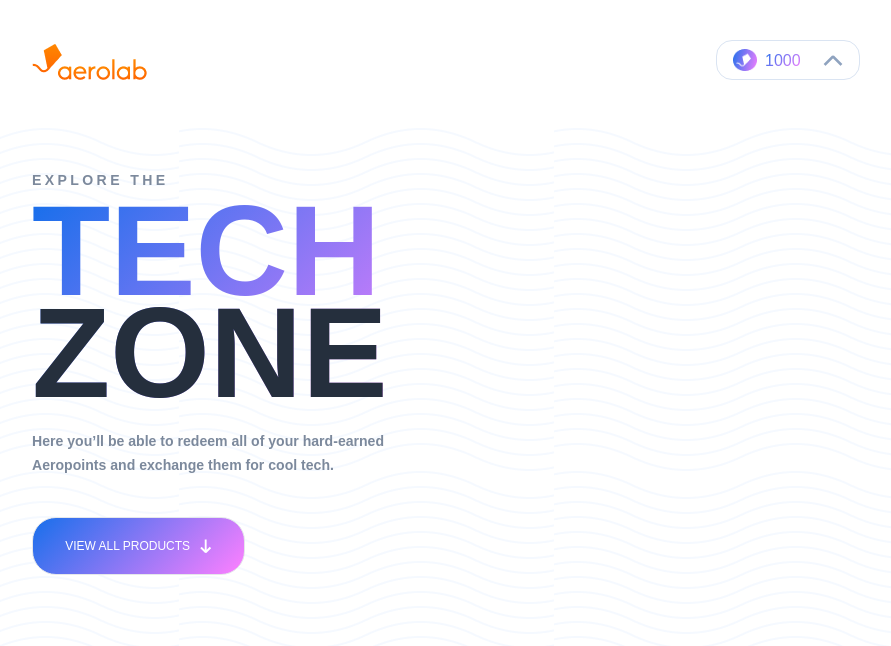
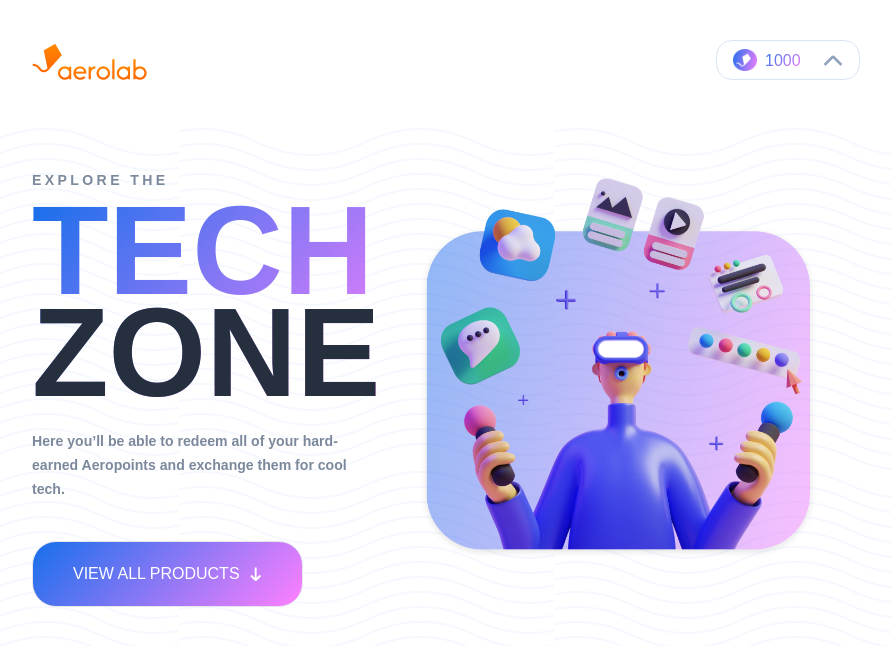
Before and after one commit to Kashif-Saleem-Ghuman/catalog-loyalty-program, a Next.js app: page / in a window 1280 px wide. Shown: the top 646 px of the page, without its empty margins (196-1087 px from the left). Built offline with nearby package versions, Linux system fonts and the light colour scheme.

Commit message:
Refac: Modified code to improve styleing and add new image on home page

```diff
--- a/app/page.js
+++ b/app/page.js
@@ -4,11 +4,14 @@ import Image from "next/image"
 export default function Home() {
   return (
     <main className="background pb-20">
-      <section className=" xl:flex xl:flex-col xl:flex-wrap pt-10 mx-5 px-6 md:mx-auto md:w-4/12 xl:ms-56 xl:ps-0 xl:pe-0  xl:mx-0">
+      <section className="xl:flex xl:mx-56 ">
+
+
+        <div className="pt-10 mx-5 px-6 md:mx-auto md:w-5/12 xl:flex xl:flex-col  xl:w-6/12 xl:ps-0 xl:pe-0 xl:mx-0 ">
           <h2 className="text-center text-Neutral-600 text-base font-semibold tracking-24% xl:text-start xl:text-1-vw">EXPLORE THE</h2>
-        <h1 className="mt-2 multicolortext text-center text-mob-25  md:text-tab-9 font-black xl:text-start leading-mob md:leading-tab xl:text-10xl xl:leading-xl">TECH <span className="text-Neutral-900">ZONE</span></h1>
+          <h1 className="mt-2 multicolortext text-center text-mob-25 font-black leading-mob md:text-tab-9 md:leading-tab xl:text-start xl:text-10xl xl:leading-desktop">TECH <span className="text-Neutral-900">ZONE</span></h1>
           <p className="text-center text-Neutral-600 text-base mt-6 font-semibold xl:text-start xl:text-1-vw">Here you’ll be able to redeem all of your hard-earned Aeropoints and exchange them for cool tech.</p>
-        <article className="flex gap-x-2.5 justify-baseline justify-center mt-10 background-button w-full border tablet:px-12 py-5 rounded-3xl text-white tablet:text-base text-xs xl:w-6/12">
+          <article className="flex gap-x-2.5 justify-baseline justify-center mt-10 py-5 background-button text-xs w-full border rounded-3xl text-white md:text-base md:px-10 xl:max-w-fit">
             <button>
               VIEW ALL PRODUCTS
             </button>
@@ -22,6 +25,17 @@ export default function Home() {
             </div>
 
           </article>
+        </div>
+        <div >
+          <Image
+            src="/assets/images/Illustration.png"
+            alt="Illustration"
+            width={897}
+            height={795}
+          />
+        </div>
+
+
       </section>
 
     </main>
--- a/tailwind.config.js
+++ b/tailwind.config.js
@@ -10,12 +10,12 @@ module.exports = {
       lineHeight: {
         "desktop": "8vw",
         "mob": "20vw",
-        "tab": "8vw"
+        "tab": "9.5vw"
       },
       fontSize: {
         'mob-25': '25.6vw',
-        '10xl': '10vw',
-        'tab-9': '9.375vw',
+        '10xl': '9.8vw',
+        'tab-9': '12.5vw',
         '1-vw': "1.1vw",
       },
       margin: {
```
Lines whose indentation alone changed are shown as unchanged.
